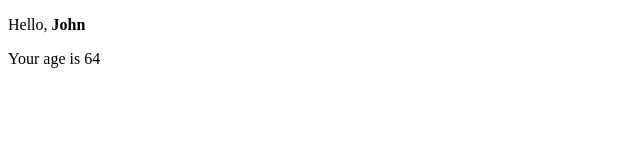
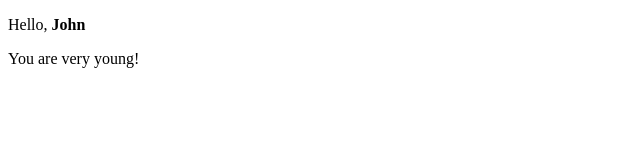
Before and after one commit to Tonyrgg/react-exercises, a React (Create React App) app in the folder my-app/: page / in a window 1280 px wide. Shown: the top 160 px of the page, without its empty margins (0-640 px from the left). Built offline with nearby package versions, Linux system fonts and the light colour scheme.

Commit message:
conditional rendering 05

```diff
--- a/my-app/src/App.js
+++ b/my-app/src/App.js
@@ -5,7 +5,7 @@ export class App extends React.Component {
     render() {
         return (
             <div>
-                <Welcome name="John" age="64"/>
+                <Welcome name="John" age="5"/>
             </div>
         )
     }
--- a/my-app/src/welcome.js
+++ b/my-app/src/welcome.js
@@ -18,9 +18,9 @@ export class Age extends React.Component {
     render() {
         return (
             <div>
-                {this.props.age >= 18 && this.props.age <= 65
+                {this.props.age >= 18
                     ? <p>Your age is {this.props.age}</p>
-                    : false
+                    : <p>You are very young!</p>
                 }
             </div>
         )
```
